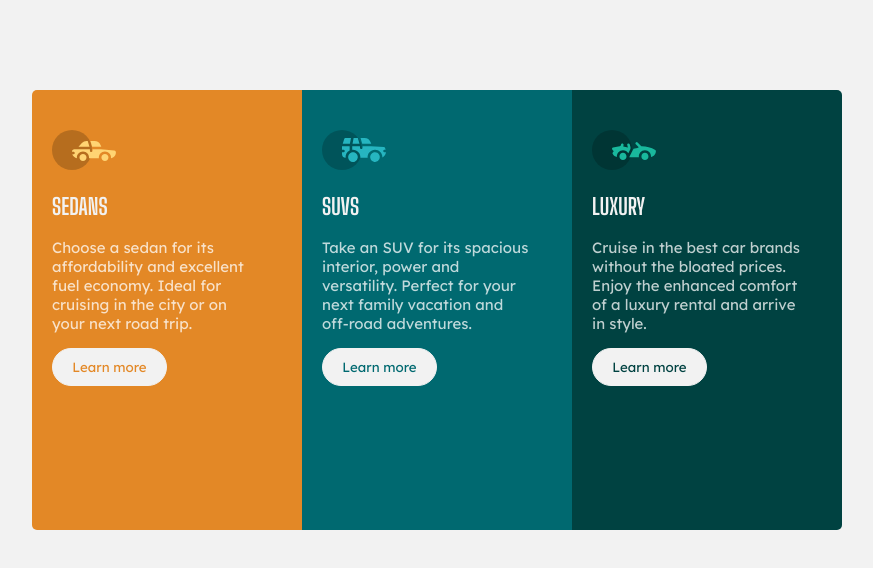
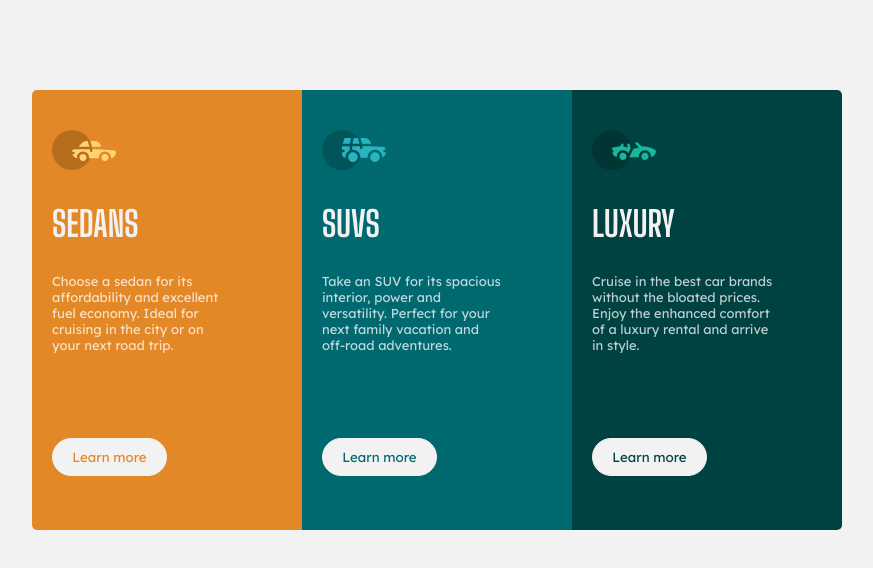
Before and after one commit to pablisescobar/Tarjeta-de-vista-previa-3-columnas, a plain HTML site: page index.html in a window 1280 px wide. Shown: the whole page, without its empty margins (203-1076 px from the left). Drawn offline with Linux system fonts and the light colour scheme.

Commit message:
centrado y arreglo

```diff
--- a/index.css
+++ b/index.css
@@ -7,13 +7,11 @@ body {
 .card img {
     margin-top: 20px;
 }
-
 .card {
     display: flex;
     justify-content: center;
     margin-top: 90px;
 }
-
 .card .orange {
     border-radius: 5px 0px 0px 5px;
     padding: 20px;
@@ -22,7 +20,6 @@ body {
     width: 230px;
     height: 400px;
 }
-
 .card .blue {
     padding: 20px;
     background-color: hsl(184, 100%, 22%);
@@ -30,7 +27,6 @@ body {
     width: 230px;
     height: 400px;
 }
-
 .card .green {
     border-radius: 0px 5px 5px 0px;
     padding: 20px;
@@ -39,16 +35,15 @@ body {
     width: 230px;
     height: 400px;
 }
-
 .card h1 {
     color:hsl(0, 0%, 95%);
     font-family: 'Big Shoulders Display', cursive;
+    font-size: 35px;
 }
-
 .card p {
     color: hsla(0, 0%, 100%, 0.75);
     font-family: 'Lexend Deca', sans-serif;
-    font-size: 400;
+    font-size: 13px;
 }
 .card .button {
     border-radius: 30px;
@@ -57,21 +52,26 @@ body {
     height: 38px;
     width: 115px;
 }
-
 .card .button-orange .button {
     color: hsl(31, 77%, 52%);
     font-family: 'Lexend Deca', sans-serif;
+    margin-top: 72px;
 }
 .card .button-blue .button {
     color: hsl(184, 100%, 22%);
     font-family: 'Lexend Deca', sans-serif;
+    margin-top: 72px;
 }
 .card .button-green .button {
     color: hsl(179, 100%, 13%);
     font-family: 'Lexend Deca', sans-serif;
+    margin-top: 72px;
 }
 .card .button:hover{
     cursor: pointer;
     background-color: transparent;
     color:white;
 }
+.car .orange .box-orange {
+    display: flex;
+}
```
Also changed, not shown: index.html (+7 -6 lines).
